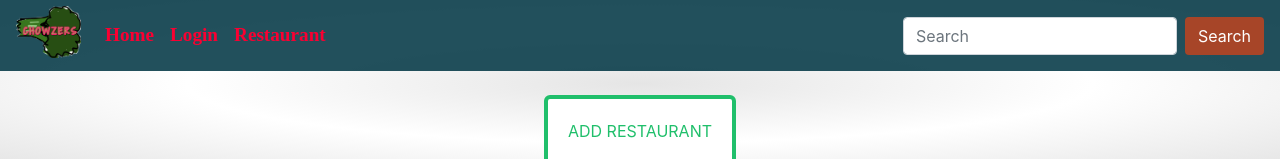
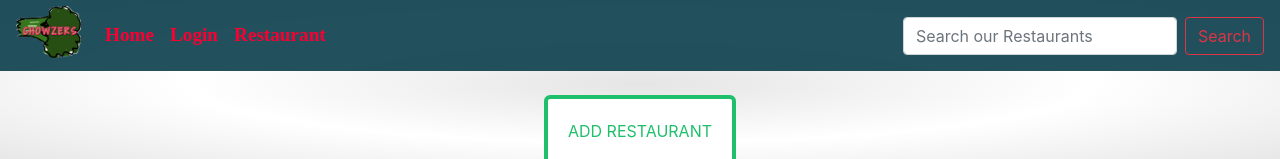
Before and after one commit to JumpTeamProject/react-frontend, a React (Create React App) app: page / in a window 1280 px wide. Shown: the top 159 px of the page. Built offline with nearby package versions, Linux system fonts and the light colour scheme; no server answers; the HTML template or start-up script is replaced by a standard one.

Commit message:
Implemented search bar

```diff
--- a/src/components/navbar/MyNavBar.js
+++ b/src/components/navbar/MyNavBar.js
@@ -1,6 +1,7 @@
 import React, { Component } from "react";
 import '../../App.css';
 import logo from '../../images/cutout_logo.png';
+import SearchForm from "./SearchForm";
 
 //import { Link } from 'react-router-dom';
 
@@ -48,10 +49,7 @@ class MyNavBar extends Component {
               </li> */}
             </ul>
 
-            <form className="form-inline my-2 my-lg-0">
-              <input className="form-control mr-sm-2" type="text" placeholder="Search" />
-              <button className="btn btn-color my-2 my-sm-0" type="submit">Search</button>
-            </form>
+            <SearchForm/>
           </div>
         </nav>
       </div>
--- /dev/null
+++ b/src/components/navbar/SearchForm.jsx
@@ -0,0 +1,30 @@
+import React from "react";
+import { Form, FormControl, Button } from 'react-bootstrap';
+
+const useStateWithLocalStorage = localStorageKey => {
+    const [value, setValue] = React.useState(
+        localStorage.getItem(localStorageKey) || ''
+    );
+
+    React.useEffect(() => {
+        localStorage.setItem(localStorageKey, value);
+    }, [value]);
+
+    return [value, setValue];
+};
+
+const SearchForm = (props) => {
+    const [searchTerm, setSearchTerm] = useStateWithLocalStorage("filterName");
+
+    const handleChange = event => setSearchTerm(event.target.value);
+    //const handleClick = event => window.location.reload(false);
+
+    return (
+        <Form inline /*onSubmit={e => { e.preventDefault(); }}*/>
+            <FormControl type="text" placeholder="Search our Restaurants" className="mr-sm-2" value={searchTerm} onChange={handleChange} />
+            <Button variant="outline-danger" type="Submit" /*onClick={handleClick}*/>Search</Button>
+        </Form>
+    );
+}
+
+export default SearchForm;
--- a/src/components/pages/homepage/cards/CardLayout.jsx
+++ b/src/components/pages/homepage/cards/CardLayout.jsx
@@ -1,16 +1,17 @@
-import React from "react";
+import React, { useState } from "react";
 import Card from './CardUI';
 import { useFetch } from '../../../../service/RestaurantService';
 
 function CardLayout(props) {
   const { loading, data } = useFetch('getAll', null);
+  const [filterValue, setFilterValue] = useState(localStorage.getItem("filterName") || "");
 
   return (
     <div>
       {loading && <p>Currently Displaying Restaurants</p>}
       {data &&
-        data.length > 1 &&
-        data.map(restaurant =>
+              data.length >= 1 &&
+              data.map(restaurant => restaurant.name.toLowerCase().includes(filterValue.toLowerCase()) &&
             <Card key={restaurant.id} info={restaurant} handleDelete={props.handleDelete} />
          )}
       {/* {data && data.length > 0 && <Card info = {data.id} /> } */}
```
